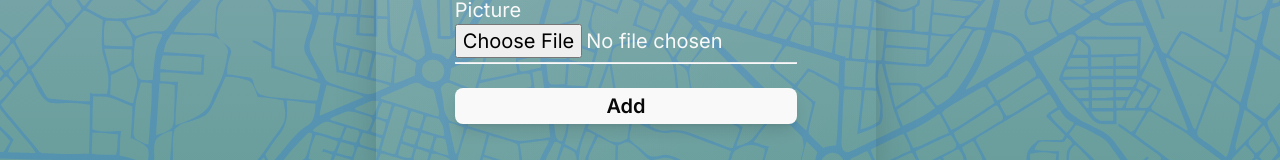
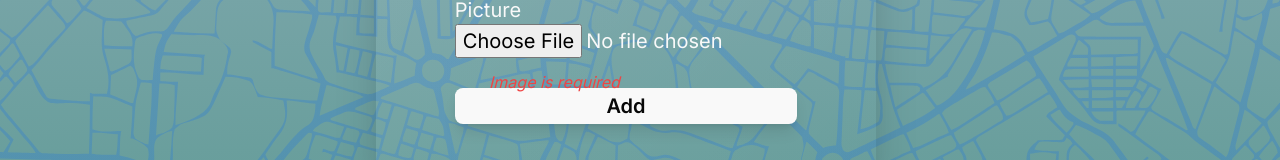
Before and after one commit to WildCodeSchool/2023-09-orleans-cda-projet2-groupe-b, a React (Vite) app in the folder packages/frontend/web/: page /cars/add in a window 1280 px wide. Both pictures are taken after typing "Sample", "Sample", "Sample" into the empty fields and a click on the button "Add". Shown: the part 564-724 px from the top of the page. Built offline with nearby package versions, Linux system fonts and the light colour scheme; no server answers.

Commit message:
add validation front

```diff
--- a/packages/frontend/web/src/components/FormCar.tsx
+++ b/packages/frontend/web/src/components/FormCar.tsx
@@ -1,5 +1,5 @@
 import { zodResolver } from '@hookform/resolvers/zod';
-import { Fragment, useEffect, useState } from 'react';
+import { Fragment, useEffect } from 'react';
 import type { SubmitHandler } from 'react-hook-form';
 import { useForm } from 'react-hook-form';
 import { Link, useNavigate, useParams } from 'react-router-dom';
@@ -13,7 +13,6 @@ const numberSeat = [2, 3, 4, 5, 6, 7, 8, 9];
 export default function FormCar() {
   const { id } = useParams();
   const navigate = useNavigate();
-  const [file, setFile] = useState<File | undefined>();
 
   const {
     register,
@@ -54,8 +53,8 @@ export default function FormCar() {
     formDataToSend.append('number_seat', data.number_seat.toString());
     formDataToSend.append('color', data.color);
     formDataToSend.append('plate_number', data.plate_number);
-    if (file) {
-      formDataToSend.append('photo', file);
+    if (data.photo) {
+      formDataToSend.append('photo', data.photo[0]);
     }
     const method = id ? 'PUT' : 'POST';
     const url = id ? `/api/car/${id}` : `/api/car/add`;
@@ -232,12 +231,15 @@ export default function FormCar() {
             <input
               type='file'
               id='photo'
-              name='photo'
-              onChange={(event) => {
-                setFile(event.target.files?.[0] || undefined);
-              }}
-              className={`placeholder-light mb-1 w-full bg-transparent text-xl`}
+              {...register('photo')}
+              className={`placeholder-light mb-1 w-full bg-transparent text-xl
+              ${errors.photo && 'border-danger'}`}
             />
+            {errors.photo ? (
+              <p className='text-danger ms-[10%] mt-2 italic'>
+                {errors.photo.message}
+              </p>
+            ) : undefined}
             <div className='border-b-light border' />
           </div>
           <div className='bg-light m-auto my-5 rounded-lg text-center shadow-lg md:w-[80%]'>
--- a/packages/frontend/web/src/schemas/validation-car-schema.ts
+++ b/packages/frontend/web/src/schemas/validation-car-schema.ts
@@ -1,5 +1,12 @@
 import { z } from 'zod';
 
+const ACCEPTED_IMAGE_TYPES = new Set(['image/png', 'image/jpg', 'image/jpeg']);
+const MAX_IMAGE_SIZE = 2; //In MegaBytes
+
+const sizeInMB = (sizeInBytes: number, decimalsNumber = 2) => {
+  const result = sizeInBytes / (1024 * 1024);
+  return +result.toFixed(decimalsNumber);
+};
 export const validationCarSchema = z.object({
   brand: z
     .string()
@@ -12,7 +19,21 @@ export const validationCarSchema = z.object({
     .min(1, { message: 'This field is required' })
     .max(25, { message: 'Should contain less than 25 characters' })
     .trim(),
-
+  photo: z
+    .custom<FileList>()
+    .refine((files) => {
+      return [...(files ?? [])].length > 0;
+    }, 'Image is required')
+    .refine((files) => {
+      return [...(files ?? [])].every(
+        (file) => sizeInMB(file.size) <= MAX_IMAGE_SIZE,
+      );
+    }, `The maximum image size is ${MAX_IMAGE_SIZE}MB`)
+    .refine((files) => {
+      return [...(files ?? [])].every((file) =>
+        ACCEPTED_IMAGE_TYPES.has(file.type),
+      );
+    }, 'File type is not supported'),
   number_seat: z.preprocess(
     Number,
     z
```
